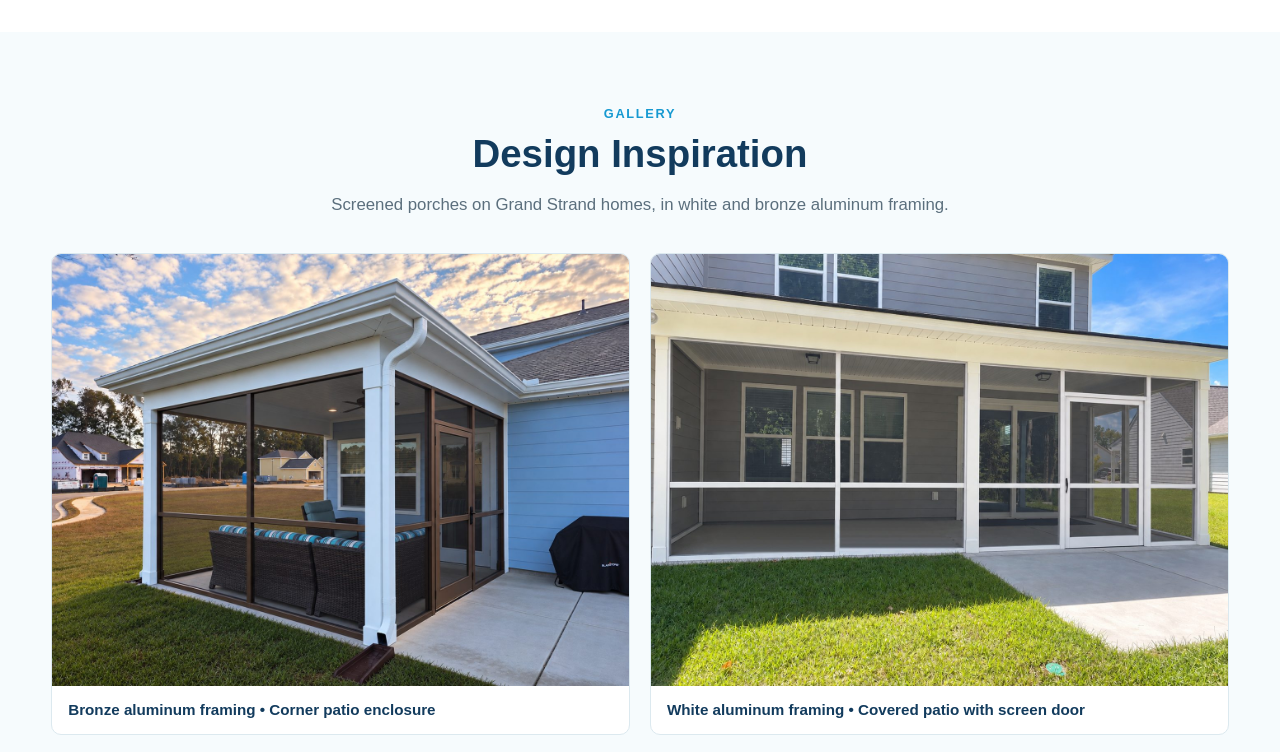
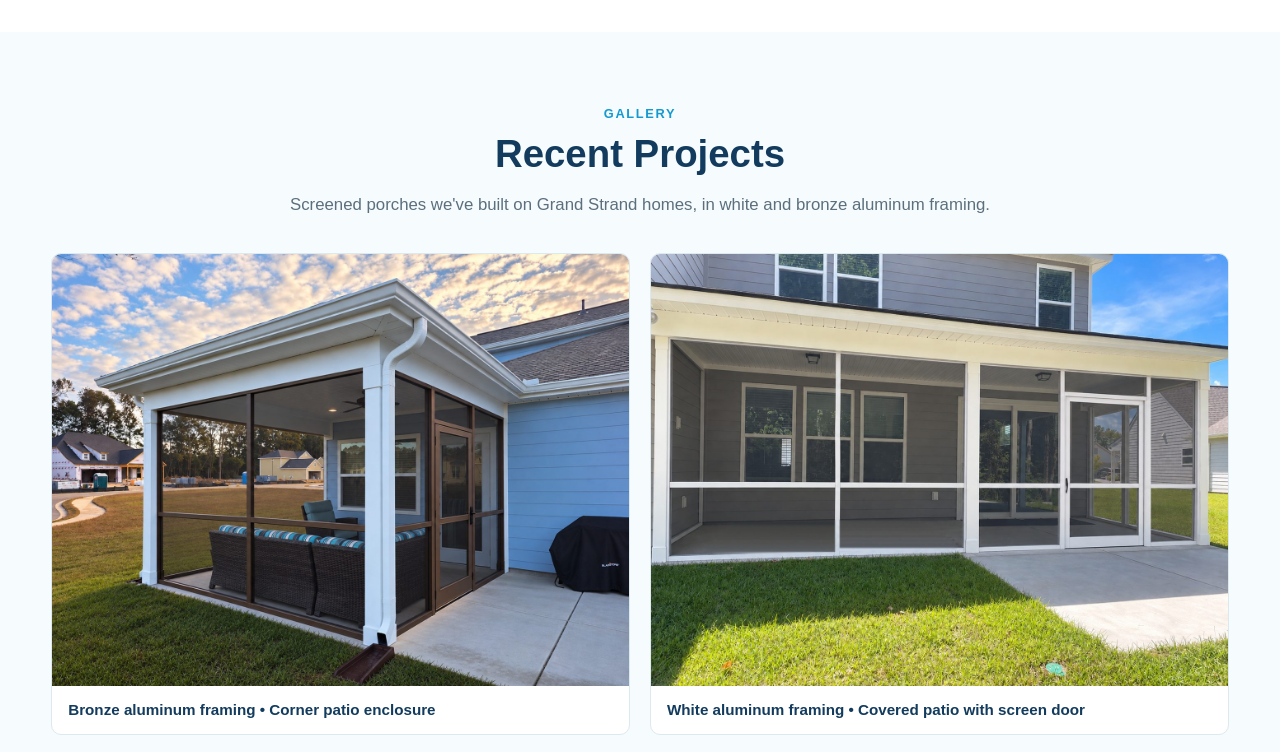
Before and after one commit to shipleygroup1-lab/simplyenclosuresmb.com, a plain HTML site: page index.html in a window 1280 px wide. Shown: the part 1860-2612 px from the top of the page. Drawn offline with Linux system fonts and the light colour scheme.

Commit message:
Gallery: label photos as Recent Projects, remove concept-image note
Co-Authored-By: Claude Opus 5.5 <noreply@anthropic.com>
Claude-Session: https://claude.ai/code/session_01AbL7bsF8VymfLpha7RmA4x

```diff
--- a/index.html
+++ b/index.html
@@ -163,8 +163,8 @@ footer a{color:#fff;text-decoration:none;font-weight:700}
 
 <section id="gallery" class="soft"><div class="wrap center">
 <div class="eyebrow">Gallery</div>
-<h2>Design Inspiration</h2>
-<p class="lead">Screened porches on Grand Strand homes, in white and bronze aluminum framing.</p>
+<h2>Recent Projects</h2>
+<p class="lead">Screened porches we've built on Grand Strand homes, in white and bronze aluminum framing.</p>
 <div class="gallery">
 <figure><img src="images/porch-bronze.jpg" alt="Bronze aluminum screened porch with outdoor seating" loading="lazy" width="1400" height="1050"><figcaption>Bronze aluminum framing • Corner patio enclosure</figcaption></figure>
 <figure><img src="images/porch-white-gray-home.jpg" alt="White aluminum screened porch with screen door on a gray two-story home" loading="lazy" width="1400" height="1050"><figcaption>White aluminum framing • Covered patio with screen door</figcaption></figure>
@@ -172,7 +172,6 @@ footer a{color:#fff;text-decoration:none;font-weight:700}
 <figure><img src="images/porch-white-evening.jpg" alt="Long white aluminum screened porch with lighting at dusk" loading="lazy" width="1400" height="1050"><figcaption>White aluminum framing • Full-length back porch</figcaption></figure>
 <div class="next-tile"><h3>Picture your porch here.</h3><p>Send us a few photos of your space and we'll show you what a screened enclosure could look like on your home.</p><div><a class="btn" href="book.html">Get a Free Estimate</a></div></div>
 </div>
-<p class="note">Gallery images are design concepts for inspiration and are not photographs of completed Simply Enclosures projects.</p>
 </div></section>
 
 <section id="about"><div class="wrap split">
```
